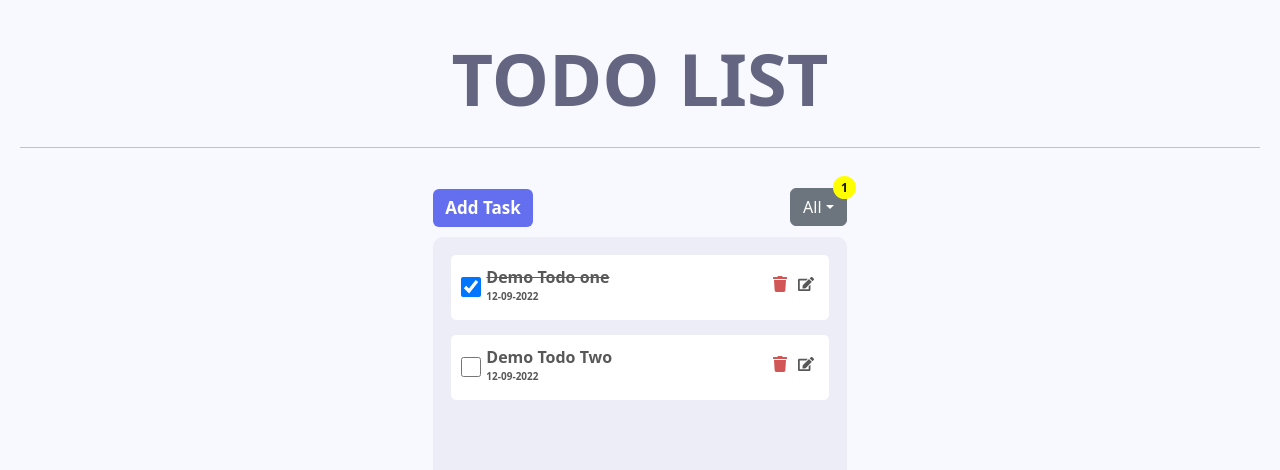
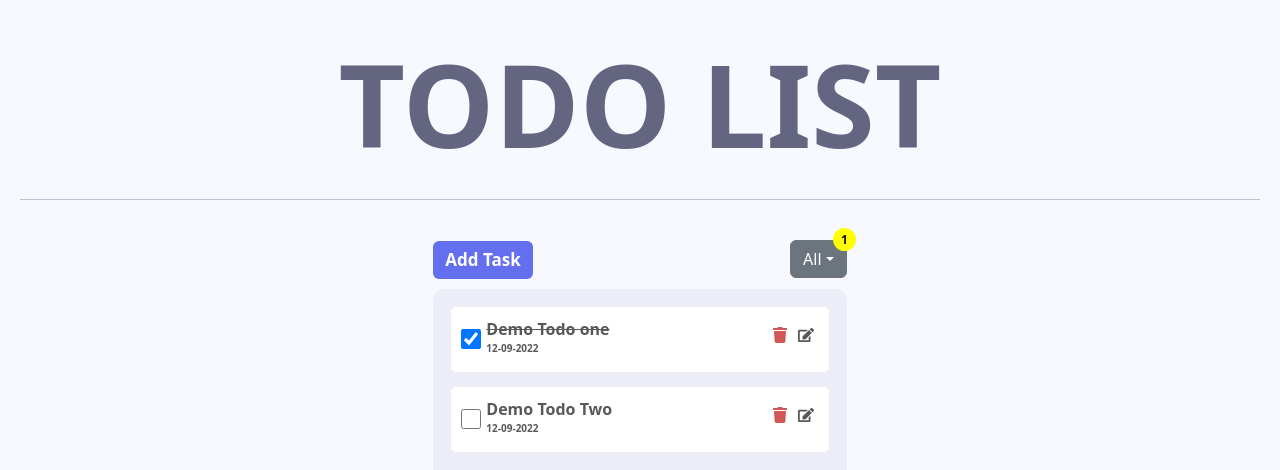
Before and after one commit to Anuragsingh9/react-todo_app, a React (Create React App) app: page / in a window 1280 px wide. Shown: the top 470 px of the page. Built offline with nearby package versions, Linux system fonts and the light colour scheme.

Commit message:
Fix for auto title font-size

```diff
--- a/src/components/TodoApp/todolist.css
+++ b/src/components/TodoApp/todolist.css
@@ -13,7 +13,7 @@ html,body
     padding: 25px 20px;
 }
 .todo-title h5{
-    font-size: 9vh;
+    font-size: 9vw;
     font-weight: 700;
     text-align: center;
     padding: 10px;
```
